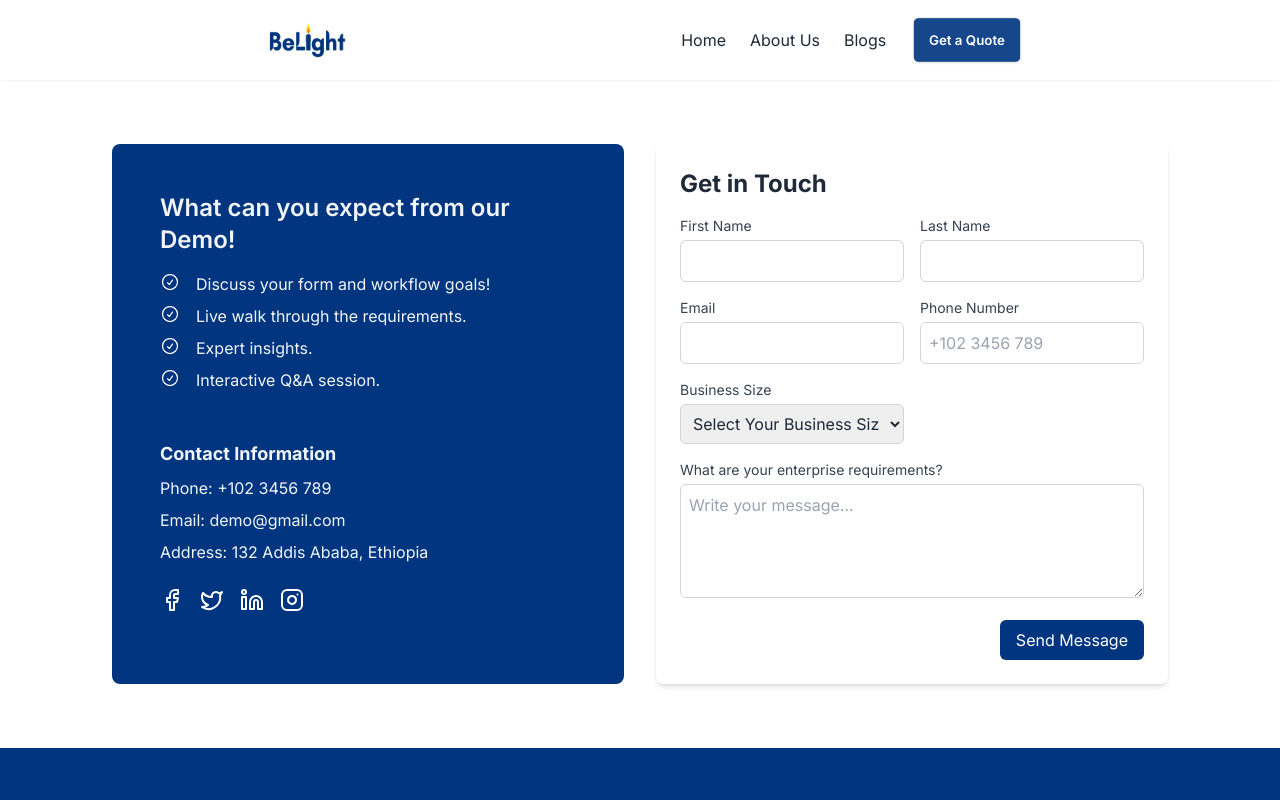
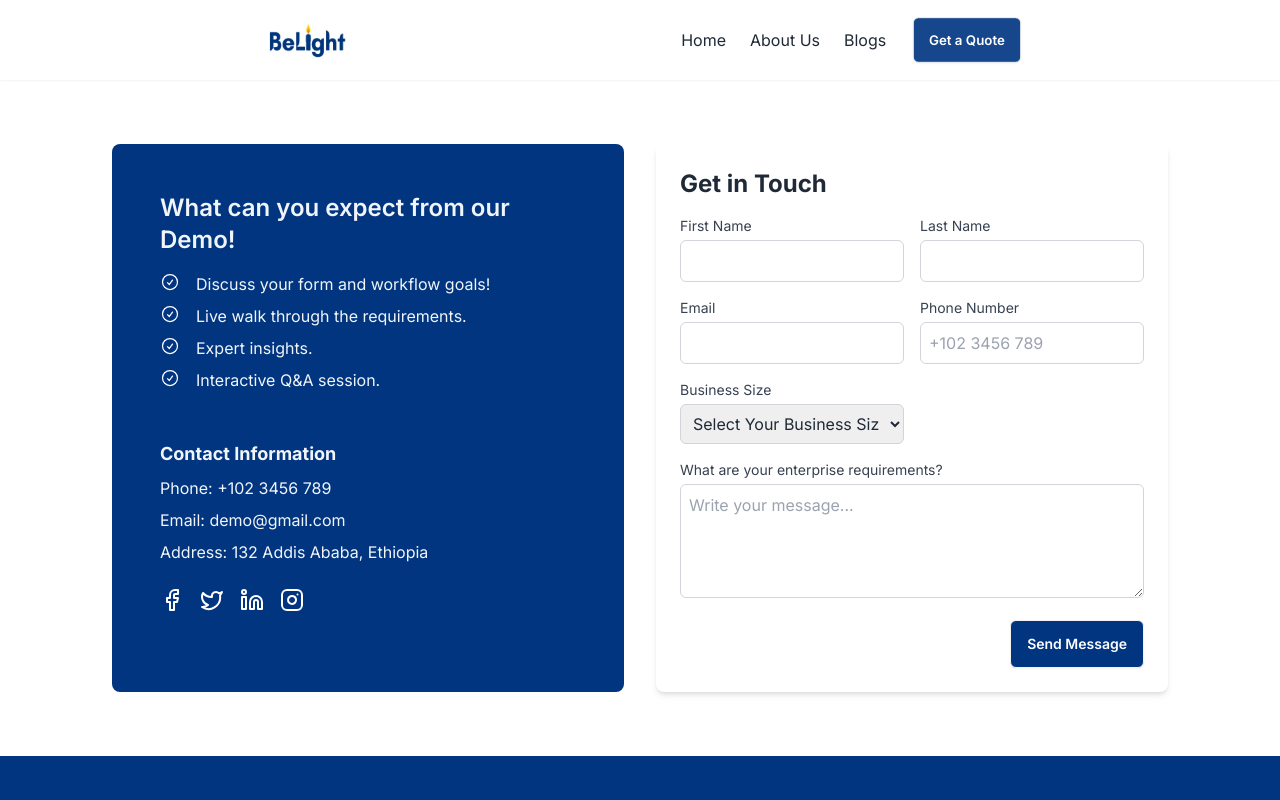
Before and after one commit to abdi-frost/belight-web, a Next.js app: page /contact in a window 1280 px wide. Shown: the top 800 px of the page. Built offline with nearby package versions, Linux system fonts and the light colour scheme.

Commit message:
btn added to contact btn

```diff
--- a/src/app/(marketing)/contact/page.tsx
+++ b/src/app/(marketing)/contact/page.tsx
@@ -106,7 +106,7 @@
             <div className="w-full flex justify-end">
               <button
                 type="submit"
-                className="ml-auto mt-4 px-4 bg-primary text-white py-2 rounded-md hover:bg-blue-700"
+                className="btn ml-auto mt-4 px-4 bg-primary text-white py-2 rounded-md hover:bg-blue-700"
               >
                 Send Message
               </button>
```
